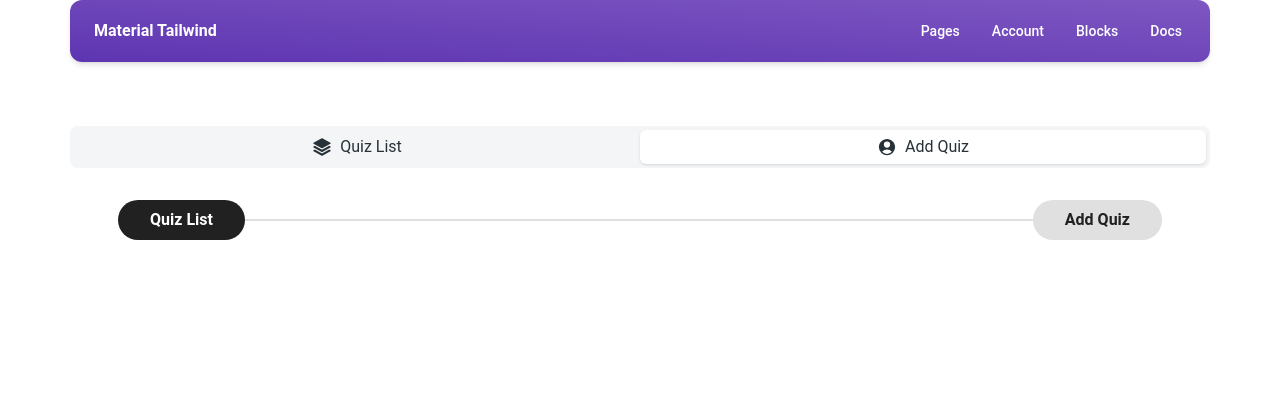
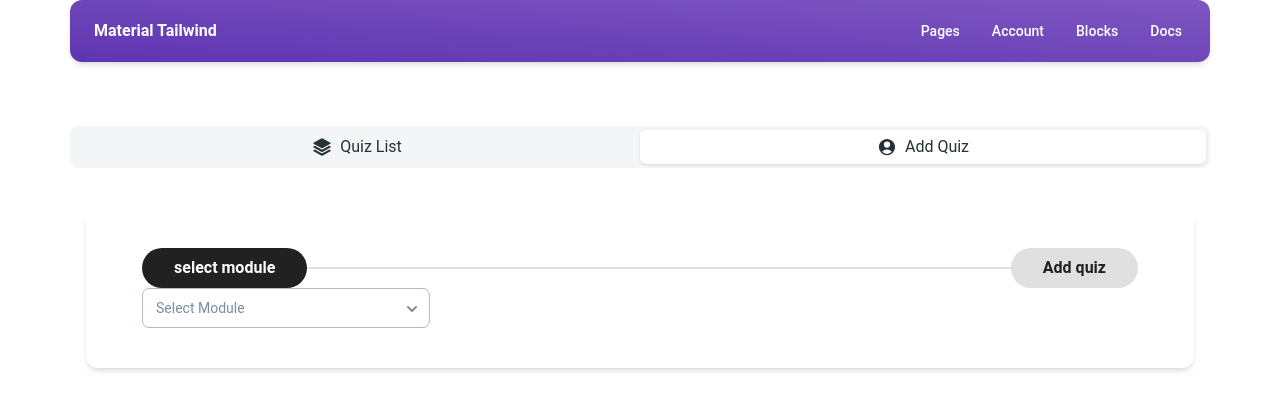
Before and after one commit to oliullah05/Quiz-App-Redux, a React (Vite) app: page / in a window 1280 px wide. Both pictures are taken after a click on the tab "Add Quiz". Shown: the top 410 px of the page. Built offline with nearby package versions, Linux system fonts and the light colour scheme.

Commit message:
dynamic select module and add quiz stepper done

```diff
--- a/src/components/addQuizForm/Stepper.tsx
+++ b/src/components/addQuizForm/Stepper.tsx
@@ -1,23 +1,53 @@
 import { Step, Stepper } from "@material-tailwind/react";
-import React from "react";
+import { useAppDispatch, useAppSelector } from "../../redux/hooks";
+import { setActiveStep } from "../../redux/features/stepper/stepperSlice";
 
-export function DefaultStepper() {
-    const [activeStep, setActiveStep] = React.useState(0);
+
+
+type TStepperProps = {
+  steps: {
+    value: number;
+    name: string;
+    component: React.ReactNode;
+  }[];
+};
+export function DefaultStepper({ steps }: TStepperProps) {
+
+  const { activeStep } = useAppSelector((state) => state.stepper);
+  const dispatch = useAppDispatch();
 
   return (
     <div className="w-full py-4 px-8">
-            <Stepper placeholder={""}
-                activeStep={activeStep}
+      <Stepper placeholder={""} activeStep={activeStep}>
+        {/* <Step
+          placeholder={""}
+          onClick={() => dispatch(setActiveStep(0))}
+          className="px-8 w-fit"
         >
-                <Step className="px-8 w-fit" placeholder={""} onClick={() => setActiveStep(0)}>
           Quiz List
         </Step>
+        <Step
+          placeholder={""}
+          onClick={() => dispatch(setActiveStep(1))}
+          className="px-8 w-fit"
+        >
+          Add Quiz
+        </Step> */}
 
+        {steps.map((step) => (
 
-                <Step className="px-8 w-fit" placeholder={""} onClick={() => setActiveStep(1)}>
-                    Add Quiz
+          <Step
+
+            key={step.value}
+            placeholder={""}
+            onClick={() => dispatch(setActiveStep(step.value))}
+            className="px-8 w-fit"
+          >
+            {step.name}
           </Step>
+        ))}
       </Stepper>
+      <div>{steps[activeStep].component}</div>
     </div>
   );
 }
--- a/src/components/tabs/Tabs.tsx
+++ b/src/components/tabs/Tabs.tsx
@@ -14,8 +14,23 @@ import {
 import { QuizCard } from "../quizCard/Card";
 import { AddQuizForm } from "../addQuizForm/AddQuizForm";
 import { DefaultStepper } from "../addQuizForm/Stepper";
+import { SelectModule } from "../addQuizForm/SelectModule";
 
 export function TabsWithIcon() {
+
+const steps = [
+  {
+    value:0,
+    name:"select module",
+    component:<SelectModule></SelectModule>
+  },
+  {
+    value:1,
+    name:"Add quiz",
+    component:<AddQuizForm></AddQuizForm>
+  },
+]
+
   const data = [
     {
       label: "Quiz List",
@@ -27,7 +42,7 @@ export function TabsWithIcon() {
       label: "Add Quiz",
       value: "add-quiz",
       icon: UserCircleIcon,
-      desc: <DefaultStepper></DefaultStepper>,
+      desc:<QuizCard><DefaultStepper steps={steps}></DefaultStepper></QuizCard>,
     }
   ];
   return (
--- a/src/redux/store.ts
+++ b/src/redux/store.ts
@@ -1,9 +1,10 @@
 import { configureStore } from '@reduxjs/toolkit'
 import quizReducer from "./features/quiz/quizSlice"
-
+import stepperReducer from "./features/stepper/stepperSlice"
 export const store = configureStore({
   reducer: {
-    quiz: quizReducer
+    quiz: quizReducer,
+    stepper:stepperReducer
   },
 })
 
```
Lines whose indentation alone changed are shown as unchanged.
